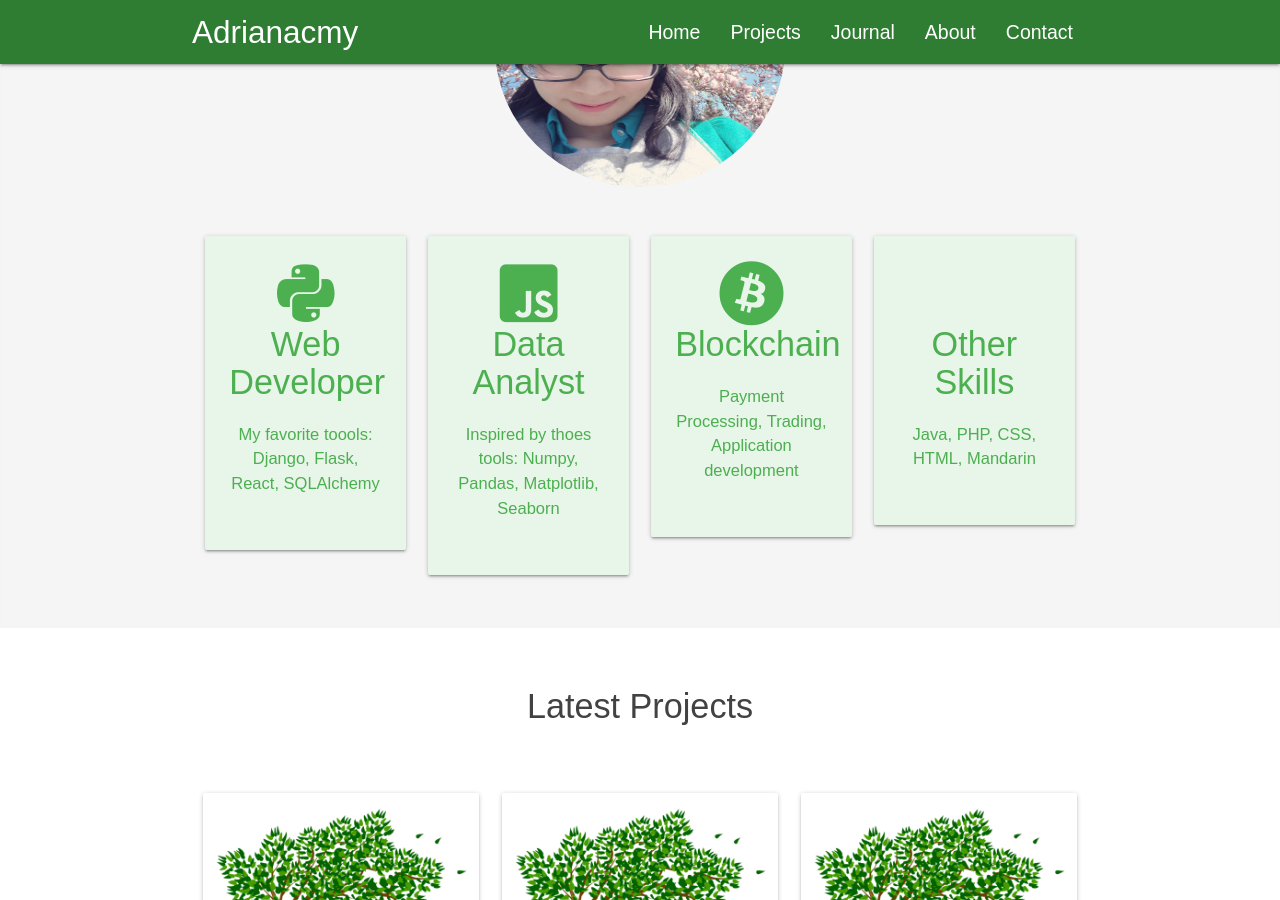
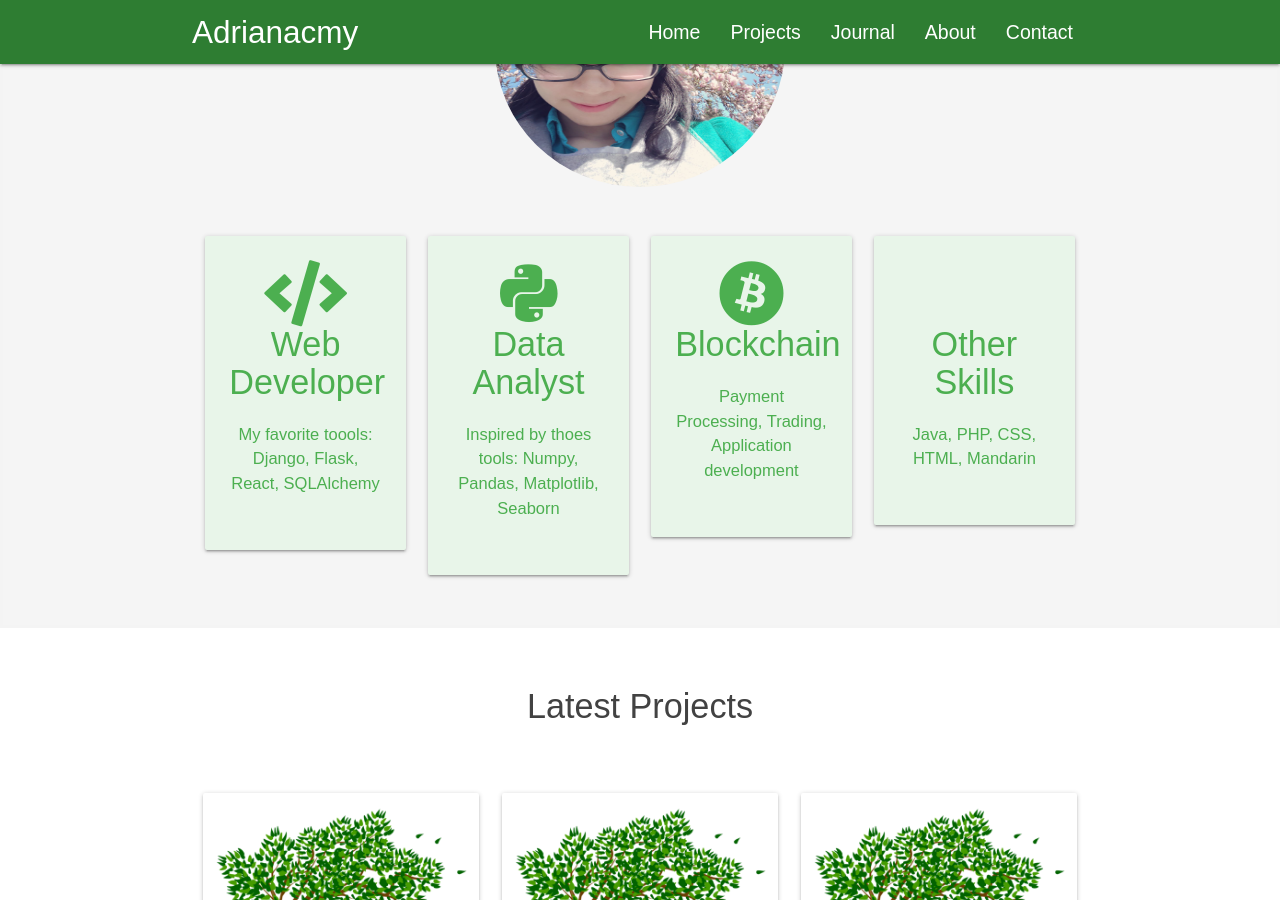
Before and after one commit to Adrianacmy/Adriana.github.io, a Jekyll site: the page built from index.html, in a window 1280 px wide and 900 px high, scrolled down 620 px. Built offline with Jekyll 4.4.1, drawn with Linux system fonts in a browser that asks for light colours; nearby versions of some CDN libraries.

Commit message:
update about icon

```diff
--- a/_includes/about.html
+++ b/_includes/about.html
@@ -16,14 +16,14 @@
     <div class="row">
       <div class="col s12 m3">
         <div class="card-panel green lighten-5">
-          <i class="fab fa-python fa-4x"></i>
+          <i class="fas fa-code fa-4x"></i>
           <h4>Web Developer</h4>
           <p>My favorite toools: Django, Flask, React, SQLAlchemy</p>
         </div>
       </div>
       <div class="col s12 m3">
         <div class="card-panel green lighten-5">
-          <i class="fab fa-js-square fa-4x"></i>
+          <i class="fab fa-python fa-4x"></i>
           <h4>Data Analyst</h4>
           <p>Inspired by thoes tools: Numpy, Pandas, Matplotlib, Seaborn</p>
         </div>
```
